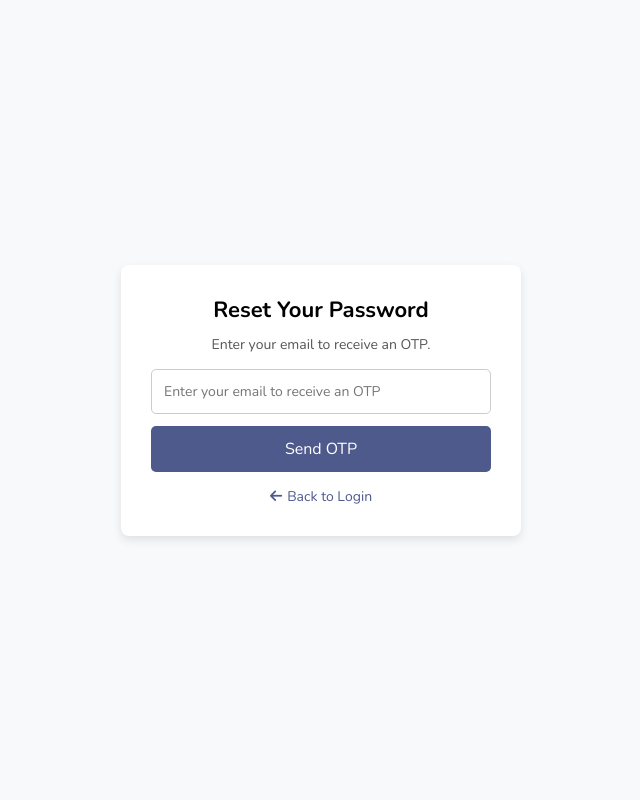
After one commit to vish-2604/pos-system, a Django app: page /password-reset/ in a window 1280 px wide. The commit adds this page. Shown: the whole page, without its empty margins (319-959 px from the left). Run offline with Django 5.2, Linux system fonts and the light colour scheme; parts of the project's set-up code (start-up, migrations or seed data) failed here and were passed over.

Commit message:
Forgot password

```diff
--- a/accounts/forms.py
+++ b/accounts/forms.py
@@ -28,11 +28,29 @@ class CustomLoginForm(forms.Form):
                 return cleaned_data
 
             if not check_password(password, staff.password):
-                print(password)
-                print(staff.password)
                 self.add_error("password", "Incorrect Password.")
                 return cleaned_data
 
             cleaned_data["staff"] = staff
 
         return cleaned_data
+
+
+class PasswordResetForm(forms.Form):
+    email_or_phone = forms.CharField(
+        widget=forms.TextInput(attrs={
+            "class": "form-control",
+            "placeholder": "Enter your email to receive an OTP"
+        }),
+        label=""  # This removes the label
+    )
+
+    def clean_email_or_phone(self):
+        email_or_phone = self.cleaned_data.get("email_or_phone")
+        user = Staff.objects.filter(staff_email=email_or_phone).first() or \
+               Staff.objects.filter(staff_phone=email_or_phone).first()
+
+        if not user:
+            raise forms.ValidationError("No account found with this Email")
+
+        return email_or_phone
--- a/accounts/templates/loginaccount.html
+++ b/accounts/templates/loginaccount.html
@@ -92,7 +92,6 @@
             }
         }
     </style>
-
 </head>
 
 <body>
@@ -141,10 +140,12 @@
                     <button type="submit" class="btn w-100 mt-2"
                         style="font-size: 18px; background-color: #4E598C;color: white; height: 50px;">Log in</button>
                 </form>
+                <div class="mt-3" style="text-align: center;">
+                    <p>Forgot your password? <a href="{% url 'accounts:request_password_reset' %}" style="color: #4E598C;">Reset Password</a></p>
+                </div>
             </div>
         </div>
     </div>
-
 </body>
 
 <script>
@@ -159,5 +160,4 @@
         }, 3000);
     });
 </script>
-
 </html>
--- /dev/null
+++ b/accounts/templates/password_reset.html
@@ -0,0 +1,165 @@
+<!DOCTYPE html>
+<html lang="en">
+
+<head>
+    <meta charset="UTF-8">
+    <meta name="viewport" content="width=device-width, initial-scale=1.0">
+    <title>Reset Password</title>
+
+    <style>
+        * {
+            margin: 0;
+            padding: 0;
+            box-sizing: border-box;
+            font-family: Nunito, sans-serif;
+        }
+
+        body {
+            display: flex;
+            justify-content: center;
+            align-items: center;
+            min-height: 100vh;
+            /* Ensures the page always takes the full height */
+            background-color: #f8f9fa;
+            padding: 20px;
+        }
+
+        .container {
+            background: #fff;
+            padding: 30px;
+            border-radius: 8px;
+            box-shadow: 0px 4px 10px rgba(0, 0, 0, 0.1);
+            width: 100%;
+            max-width: 400px;
+            text-align: center;
+            flex: 1;
+            /* Ensures it stays centered properly */
+        }
+
+        h3 {
+            margin-bottom: 10px;
+            font-size: 22px;
+        }
+
+        p {
+            font-size: 14px;
+            color: #555;
+        }
+
+        form {
+            display: flex;
+            flex-direction: column;
+            gap: 12px;
+            margin-top: 15px;
+        }
+
+        input {
+            width: 100%;
+            padding: 12px;
+            border: 1px solid #ccc;
+            border-radius: 5px;
+            font-size: 14px;
+        }
+
+        button {
+            background: #4E598C;
+            color: white;
+            border: none;
+            padding: 12px;
+            border-radius: 5px;
+            cursor: pointer;
+            font-size: 16px;
+            transition: background 0.3s ease-in-out;
+        }
+
+        button:hover {
+            background: #636c97;
+        }
+
+        .back-link {
+            margin-top: 15px;
+        }
+
+        .back-link a {
+            color: #4E598C;
+            text-decoration: none;
+            font-size: 14px;
+            display: flex;
+            align-items: center;
+            justify-content: center;
+            gap: 5px;
+        }
+
+        .back-link a:hover {
+            text-decoration: underline;
+        }
+
+        /* Style for error messages */
+        .errorlist {
+            color: red;
+            /* Make error text red */
+            font-size: 14px;
+            list-style: none;
+            /* Remove default bullet points */
+            padding: 5px 0;
+            text-align: left;
+        }
+
+        /* Responsive Design */
+        @media (max-width: 480px) {
+            .container {
+                padding: 20px;
+            }
+
+            h3 {
+                font-size: 20px;
+            }
+
+            p {
+                font-size: 13px;
+            }
+
+            input {
+                padding: 10px;
+                font-size: 13px;
+            }
+
+            button {
+                padding: 10px;
+                font-size: 14px;
+            }
+
+            .back-link a {
+                font-size: 13px;
+            }
+        }
+    </style>
+
+    <!-- Google Fonts -->
+    <link rel="preconnect" href="https://fonts.googleapis.com" />
+    <link rel="preconnect" href="https://fonts.gstatic.com" crossorigin />
+    <link href="https://fonts.googleapis.com/css2?family=Nunito:wght@300;400;600;700&display=swap" rel="stylesheet" />
+
+    <!-- Font Awesome for Icons -->
+    <link rel="stylesheet" href="https://cdnjs.cloudflare.com/ajax/libs/font-awesome/6.0.0/css/all.min.css">
+
+</head>
+
+<body>
+    <div class="container">
+        <h3>Reset Your Password</h3>
+        <p>Enter your email to receive an OTP.</p>
+        <form method="POST">
+            {% csrf_token %}
+            {{ form.as_p }}
+            <button type="submit">Send OTP</button>
+        </form>
+        <div class="back-link">
+            <a href="{% url 'accounts:loginaccount' %}">
+                <i class="fas fa-arrow-left"></i> Back to Login
+            </a>
+        </div>
+    </div>
+</body>
+
+</html>
--- a/accounts/urls.py
+++ b/accounts/urls.py
@@ -6,4 +6,7 @@ app_name="accounts"
 urlpatterns = [
    path('', views.loginaccount, name='loginaccount'),
    path('logout/', views.logoutaccount, name='logoutaccount'),
+   path("password-reset/", views.request_password_reset, name="request_password_reset"),
+   path("verify-otp/", views.verify_otp, name="verify_otp"),
+   path("reset-password/", views.reset_password, name="reset_password"),
 ]
--- a/accounts/views.py
+++ b/accounts/views.py
@@ -4,7 +4,7 @@ from django.contrib.auth import login, logout, authenticate # type: ignore
 from django.core.mail import send_mail # type: ignore
 from django.conf import settings # type: ignore
 from django.contrib import messages # type: ignore
-from .forms import CustomLoginForm
+from .forms import CustomLoginForm,PasswordResetForm
 from adminside.models import Staff
 from datetime import datetime
 from django.utils import timezone # type: ignore
@@ -17,8 +17,11 @@ from django.contrib.auth.models import User # type: ignore
 from adminside.models import Staff  # type: ignore
 from rest_framework.permissions import IsAuthenticated # type: ignore
 from django.contrib.auth.hashers import check_password  # type: ignore
-
-
+import random
+from django.http import JsonResponse # type: ignore
+from twilio.rest import Client  # type: ignore # Import Twilio client
+from django.contrib.auth.hashers import make_password # type: ignore
+import re
 
 def send_confirmation_email(user, username="User"):
     subject = "Confirmation Email"
@@ -42,8 +45,6 @@ def loginaccount(request):
         print(messages)
         form = CustomLoginForm(request.POST)
         if not form.is_valid():
-            print("❌ Form is not valid")
-            print(form.errors)  # 🔹 Debugging errors
             messages.error(request, "Invalid form submission.")
             return render(request, "loginaccount.html", {"form": form})
 
@@ -68,3 +69,124 @@ def loginaccount(request):
 
     form = CustomLoginForm()
     return render(request, "loginaccount.html", {"form": form})
+
+
+otp_storage = {}
+
+def send_otp(email_or_phone, otp):
+    """
+    Function to send OTP via Email or SMS.
+    """
+    subject = "Your Password Reset OTP"
+    message = f"Your OTP for password reset is: {otp}. Do not share this with anyone."
+
+    if "@" in email_or_phone:
+        # Send OTP via Email
+        send_mail(subject, message, settings.EMAIL_HOST_USER, [email_or_phone])
+    else:
+        pass
+
+def request_password_reset(request):
+    """
+    View to handle password reset requests.
+    """
+    if request.method == "POST":
+        form = PasswordResetForm(request.POST)
+        if form.is_valid():
+            email_or_phone = form.cleaned_data["email_or_phone"]
+            user = Staff.objects.filter(staff_email=email_or_phone).first() or \
+                   Staff.objects.filter(staff_phone=email_or_phone).first()
+
+            if user:
+                otp = random.randint(100000, 999999)  # Generate 6-digit OTP
+                otp_storage[email_or_phone] = otp  # Store OTP temporarily
+
+                send_otp(email_or_phone, otp)
+
+                request.session["reset_email_or_phone"] = email_or_phone  # Store user identifier
+                return redirect("accounts:verify_otp")  # Redirect to OTP verification page
+
+    else:
+        form = PasswordResetForm()
+
+    return render(request, "password_reset.html", {"form": form})
+
+def verify_otp(request):
+    """
+    View to verify OTP.
+    """
+    if request.method == "POST":
+        email_or_phone = request.session.get("reset_email_or_phone")
+        entered_otp = request.POST.get("otp")
+
+        if not email_or_phone or email_or_phone not in otp_storage:
+            messages.error(request, "Session expired. Please request password reset again.")
+            return redirect("accounts:request_password_reset")
+
+        # Validate OTP input (check if it contains only digits and is 6 digits long)
+        if not entered_otp.isdigit() or len(entered_otp) != 6:
+            messages.error(request, "Invalid OTP format. Please enter a 6-digit number.")
+            return redirect("accounts:verify_otp")
+
+        if otp_storage[email_or_phone] == int(entered_otp):
+            del otp_storage[email_or_phone]  # Remove OTP after verification
+            request.session["otp_verified"] = True
+            return redirect("accounts:reset_password")  # Redirect to password reset page
+        else:
+            messages.error(request, "Invalid OTP. Please try again.")
+
+    return render(request, "verify_otp.html")
+
+
+
+def validate_password_strength(password):
+    """
+    Checks if password meets security requirements.
+    """
+    if len(password) < 6:
+        return "Password must be at least 6 characters long."
+    if not re.search(r"[A-Z]", password):  # At least one uppercase
+        return "Password must contain at least one uppercase letter."
+    if not re.search(r"[a-z]", password):  # At least one lowercase
+        return "Password must contain at least one lowercase letter."
+    if not re.search(r"\d", password):  # At least one digit
+        return "Password must contain at least one digit."
+    if not re.search(r"[@$!%*?&]", password):  # At least one special character
+        return "Password must contain at least one special character (@, $, !, etc.)."
+    return None  # No errors, password is valid
+
+def reset_password(request):
+    """
+    View to reset the password after OTP verification.
+    """
+    if not request.session.get("otp_verified"):
+        messages.error(request, "OTP verification required.")
+        return redirect("accounts:request_password_reset")
+
+    if request.method == "POST":
+        new_password = request.POST.get("new_password")
+        confirm_password = request.POST.get("confirm_password")
+
+        # Check if passwords match
+        if new_password != confirm_password:
+            messages.error(request, "Passwords do not match.")
+            return render(request, "reset_password.html")
+
+        # Validate password strength
+        password_error = validate_password_strength(new_password)
+        if password_error:
+            messages.error(request, password_error)
+            return render(request, "reset_password.html")
+
+        email_or_phone = request.session.get("reset_email_or_phone")
+        user = Staff.objects.filter(staff_email=email_or_phone).first() or \
+               Staff.objects.filter(staff_phone=email_or_phone).first()
+
+        if user:
+            user.password = make_password(new_password)  # Hash the new password
+            user.save()
+            del request.session["otp_verified"]  # Clear session
+            messages.success(request, "Password reset successfully.")
+            return redirect("accounts:loginaccount")
+
+    return render(request, "reset_password.html")
--- a/adminside/views.py
+++ b/adminside/views.py
@@ -350,7 +350,6 @@ def purchase(request):
     branches = Branch.objects.all()
 
     if request.method == 'POST':
-        print("POST data received:", request.POST)
 
         delete_id = request.POST.get('delete_purchase_id')
         if delete_id:
--- a/pos/settings.py
+++ b/pos/settings.py
@@ -157,3 +157,8 @@ EMAIL_HOST_PASSWORD = 'pgdb zhpx qmzw fvvu'
 
 
 AUTH_USER_MODEL = 'adminside.Staff'
+
+
+TWILIO_ACCOUNT_SID = "AC93813c583c89904360d4c51f04b6d210"
+TWILIO_AUTH_TOKEN = "8d999f8f518b4e4840b1044656b69ce0"
+TWILIO_PHONE_NUMBER = "+916355714287"
--- a/staffside/templates/staffside/pos.html
+++ b/staffside/templates/staffside/pos.html
@@ -235,8 +235,6 @@
     </div>
 </div>
 
-
-
 <!-- Discount Modal -->
 <div class="modal fade" id="discountModal" tabindex="-1" aria-labelledby="discountModalLabel" aria-hidden="true">
     <div class="modal-dialog modal-dialog-centered">
```
Also changed, not shown: accounts/templates/reset_password.html (added, +138 -0 lines), accounts/templates/verify_otp.html (added, +115 -0 lines), adminside/management/commands/check_expiry.py (+18 -9 lines), adminside/tasks.py (+21 -21 lines).
